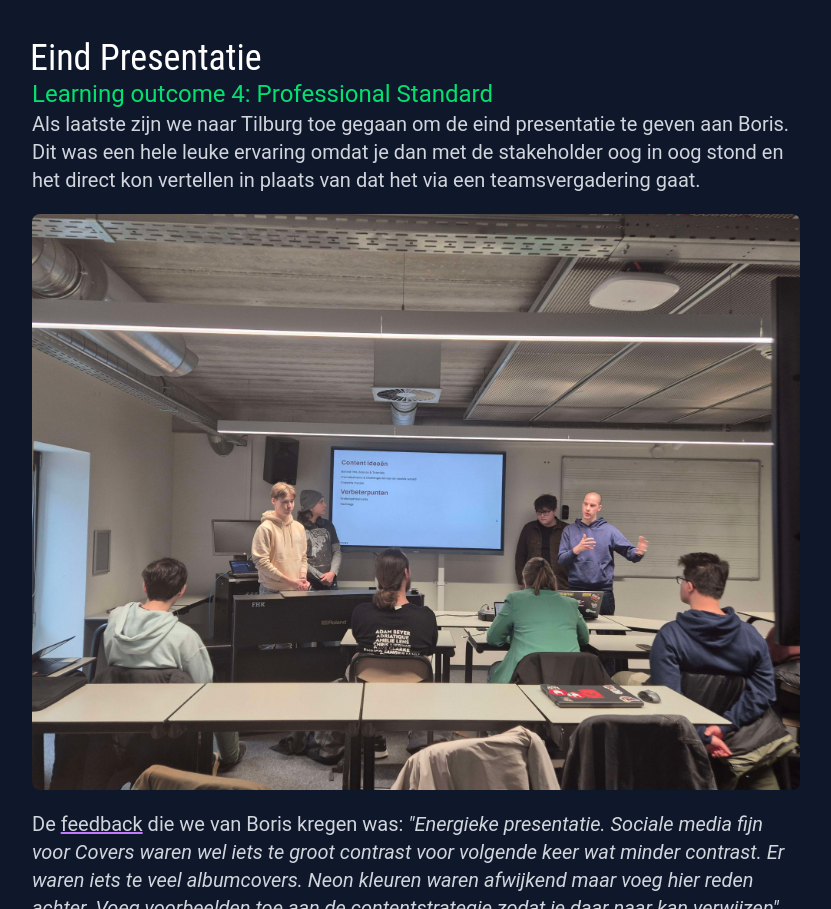
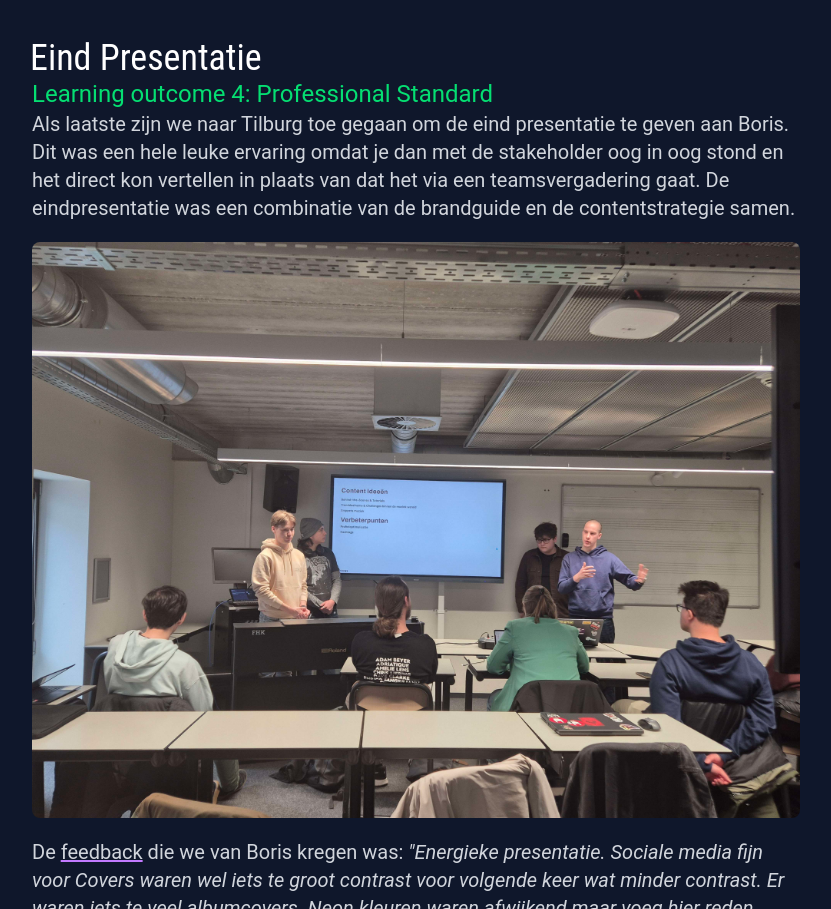
Before and after one commit to LuukyPuuky/Portfolio2.1, a Nuxt app: page /projects/branding in a window 1280 px wide. Shown: the part 11091-12000 px from the top of the page, without its empty margins (224-1055 px from the left). Built offline with nearby package versions, Linux system fonts and the light colour scheme.

Commit message:
added final touches to branding page

```diff
--- a/pages/projects/branding.vue
+++ b/pages/projects/branding.vue
@@ -669,7 +669,7 @@
           class="scroll-mt-24"
           title="Eind Presentatie"
           subtitle="Learning outcome 4: Professional Standard"
-          description="Als laatste zijn we naar Tilburg toe gegaan om de eind presentatie te geven aan Boris. Dit was een hele leuke ervaring omdat je dan met de stakeholder oog in oog stond en het direct kon vertellen in plaats van dat het via een teamsvergadering gaat."
+          description="Als laatste zijn we naar Tilburg toe gegaan om de eind presentatie te geven aan Boris. Dit was een hele leuke ervaring omdat je dan met de stakeholder oog in oog stond en het direct kon vertellen in plaats van dat het via een teamsvergadering gaat. De eindpresentatie was een combinatie van de brandguide en de contentstrategie samen."
           :loNumber="4"
         >
           <img
```
